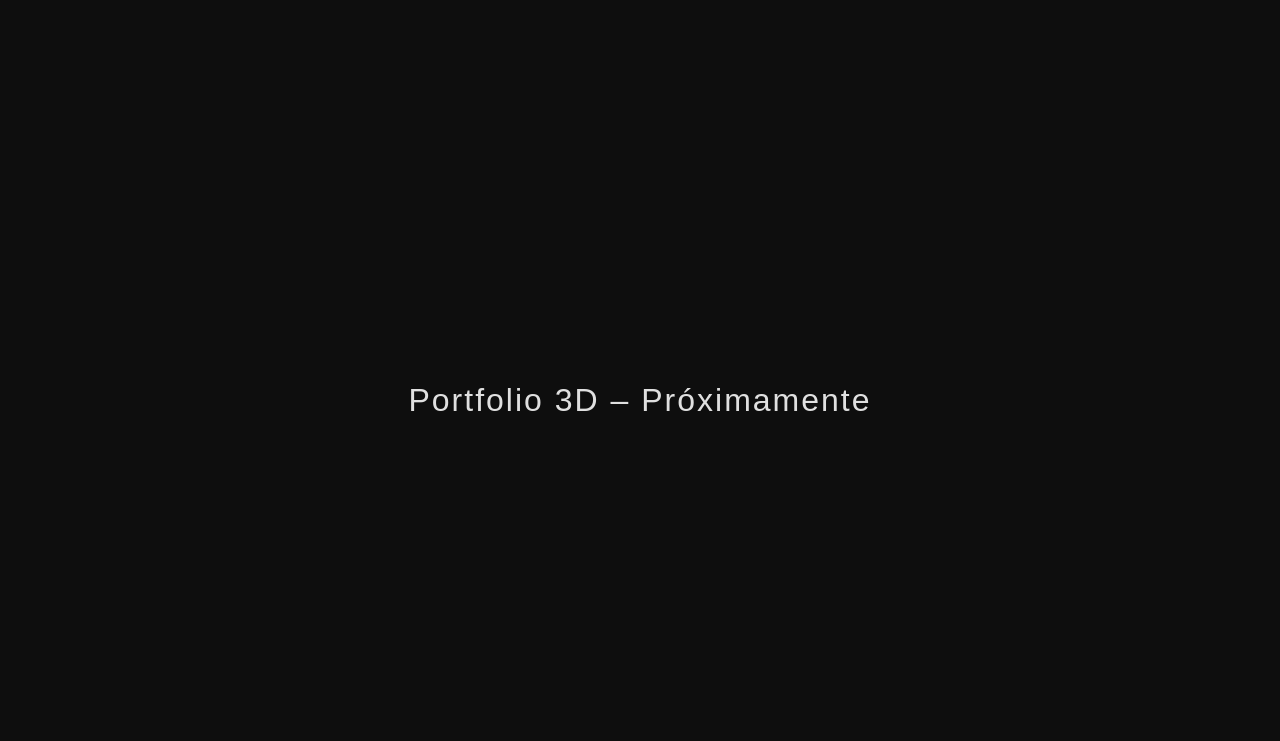
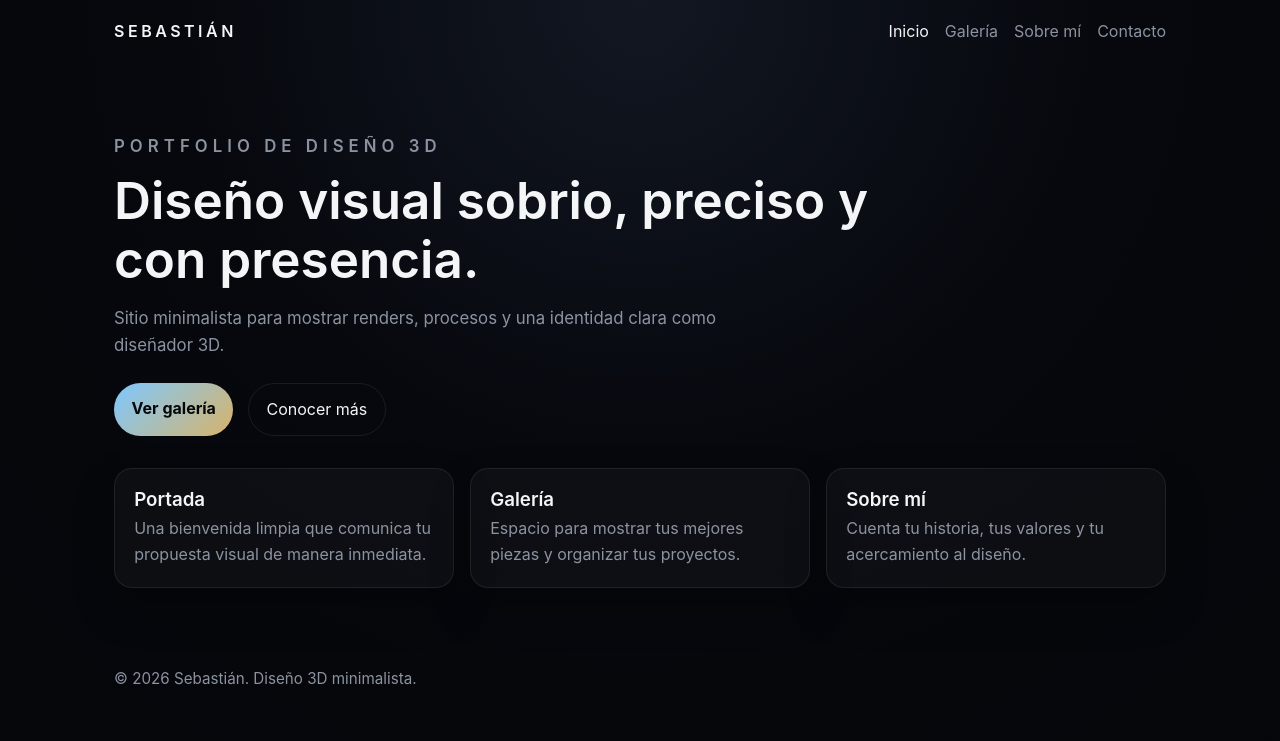
Before and after one commit to sade-3d-cmyk/3D_PortfolioWeb, a plain HTML site: page index.html in a window 1280 px wide. Drawn offline with Linux system fonts and the light colour scheme.

Commit message:
Añadir archivos HTML y CSS para las secciones de "Sobre mí", "Contacto" y "Galería", y actualizar el index.html con un diseño mejorado. Incluir script para mostrar el año actual en el pie de página.

```diff
--- /dev/null
+++ b/css/styles.css
@@ -0,0 +1,191 @@
+:root {
+  --bg: #06080d;
+  --surface: #10151d;
+  --surface-2: #171d27;
+  --text: #f4f5f7;
+  --muted: #8c93a0;
+  --accent: #7ec8ff;
+  --accent-2: #d8b36a;
+  --border: rgba(255, 255, 255, 0.08);
+  --shadow: 0 20px 40px rgba(0, 0, 0, 0.25);
+}
+
+* {
+  box-sizing: border-box;
+}
+
+body {
+  margin: 0;
+  min-height: 100vh;
+  font-family: "Inter", "Segoe UI", Roboto, Arial, sans-serif;
+  background: radial-gradient(circle at top, #121722 0%, var(--bg) 45%, #04060a 100%);
+  color: var(--text);
+  line-height: 1.6;
+}
+
+a {
+  color: inherit;
+  text-decoration: none;
+}
+
+.site-header {
+  display: flex;
+  justify-content: space-between;
+  align-items: center;
+  max-width: 1100px;
+  margin: 0 auto;
+  padding: 1.2rem 1.5rem 0;
+}
+
+.brand {
+  font-size: 1rem;
+  font-weight: 600;
+  letter-spacing: 0.22em;
+  text-transform: uppercase;
+}
+
+.site-nav {
+  display: flex;
+  gap: 1rem;
+  flex-wrap: wrap;
+}
+
+.site-nav a {
+  color: var(--muted);
+  transition: color 0.2s ease;
+}
+
+.site-nav a:hover,
+.site-nav a.active {
+  color: var(--text);
+}
+
+.page-shell {
+  max-width: 1100px;
+  margin: 0 auto;
+  padding: 2.5rem 1.5rem 4rem;
+}
+
+.hero {
+  padding: 3rem 0 2rem;
+}
+
+.eyebrow {
+  margin: 0 0 0.7rem;
+  color: var(--accent);
+  font-size: 0.8rem;
+  font-weight: 600;
+  letter-spacing: 0.3em;
+  text-transform: uppercase;
+}
+
+h1, h2, h3 {
+  font-weight: 600;
+  line-height: 1.15;
+}
+
+h1 {
+  max-width: 760px;
+  font-size: clamp(2rem, 4vw, 3.3rem);
+  margin: 0 0 1rem;
+}
+
+.hero p {
+  max-width: 680px;
+  color: var(--muted);
+  font-size: 1.05rem;
+}
+
+.hero-actions {
+  display: flex;
+  gap: 0.9rem;
+  margin-top: 1.5rem;
+  flex-wrap: wrap;
+}
+
+.button {
+  padding: 0.8rem 1.1rem;
+  border: 1px solid var(--border);
+  border-radius: 999px;
+  background: transparent;
+  color: var(--text);
+  transition: transform 0.2s ease, border-color 0.2s ease;
+}
+
+.button:hover {
+  transform: translateY(-2px);
+  border-color: var(--accent);
+}
+
+.button.primary {
+  background: linear-gradient(135deg, var(--accent), var(--accent-2));
+  color: #05070b;
+  border: none;
+  font-weight: 700;
+}
+
+.grid {
+  display: grid;
+  gap: 1rem;
+  grid-template-columns: repeat(auto-fit, minmax(220px, 1fr));
+}
+
+.card {
+  background: rgba(255, 255, 255, 0.03);
+  border: 1px solid var(--border);
+  border-radius: 18px;
+  padding: 1.2rem;
+  box-shadow: var(--shadow);
+}
+
+.card h3 {
+  margin-top: 0;
+  margin-bottom: 0.4rem;
+}
+
+.card p {
+  color: var(--muted);
+  margin: 0;
+}
+
+.page-intro {
+  margin-bottom: 2rem;
+}
+
+.page-intro p {
+  color: var(--muted);
+  max-width: 680px;
+}
+
+.list {
+  display: grid;
+  gap: 1rem;
+}
+
+.contact-card {
+  background: rgba(255, 255, 255, 0.03);
+  border: 1px solid var(--border);
+  border-radius: 18px;
+  padding: 1.4rem;
+  box-shadow: var(--shadow);
+}
+
+footer {
+  max-width: 1100px;
+  margin: 0 auto;
+  padding: 0 1.5rem 2rem;
+  color: var(--muted);
+  font-size: 0.95rem;
+}
+
+@media (max-width: 700px) {
+  .site-header {
+    flex-direction: column;
+    align-items: flex-start;
+    gap: 0.7rem;
+  }
+
+  .hero {
+    padding-top: 2rem;
+  }
+}
--- a/index.html
+++ b/index.html
@@ -1,27 +1,54 @@
 <!DOCTYPE html>
 <html lang="es">
-<head>
-    <meta charset="UTF-8">
-    <meta name="viewport" content="width=device-width, initial-scale=1.0">
-    <title>Portfolio 3D – Sebastián</title>
-    <style>
-        body {
-            margin: 0;
-            background: #0e0e0e;
-            color: #e0e0e0;
-            font-family: Arial, sans-serif;
-            display: flex;
-            justify-content: center;
-            align-items: center;
-            height: 100vh;
-        }
-        h1 {
-            font-weight: 300;
-            letter-spacing: 2px;
-        }
-    </style>
-</head>
-<body>
-    <h1>Portfolio 3D – Próximamente</h1>
-</body>
+  <head>
+    <meta charset="UTF-8" />
+    <meta name="viewport" content="width=device-width, initial-scale=1.0" />
+    <title>Portfolio 3D | Sebastián</title>
+    <link rel="stylesheet" href="css/styles.css" />
+  </head>
+  <body>
+    <header class="site-header">
+      <a class="brand" href="index.html">Sebastián</a>
+      <nav class="site-nav">
+        <a class="active" href="index.html">Inicio</a>
+        <a href="gallery.html">Galería</a>
+        <a href="about.html">Sobre mí</a>
+        <a href="contact.html">Contacto</a>
+      </nav>
+    </header>
+
+    <main class="page-shell">
+      <section class="hero">
+        <p class="eyebrow">Portfolio de diseño 3D</p>
+        <h1>Diseño visual sobrio, preciso y con presencia.</h1>
+        <p>Sitio minimalista para mostrar renders, procesos y una identidad clara como diseñador 3D.</p>
+
+        <div class="hero-actions">
+          <a class="button primary" href="gallery.html">Ver galería</a>
+          <a class="button" href="about.html">Conocer más</a>
+        </div>
+      </section>
+
+      <section class="grid">
+        <article class="card">
+          <h3>Portada</h3>
+          <p>Una bienvenida limpia que comunica tu propuesta visual de manera inmediata.</p>
+        </article>
+        <article class="card">
+          <h3>Galería</h3>
+          <p>Espacio para mostrar tus mejores piezas y organizar tus proyectos.</p>
+        </article>
+        <article class="card">
+          <h3>Sobre mí</h3>
+          <p>Cuenta tu historia, tus valores y tu acercamiento al diseño.</p>
+        </article>
+      </section>
+    </main>
+
+    <footer>
+      <p>© <span id="year"></span> Sebastián. Diseño 3D minimalista.</p>
+    </footer>
+
+    <script src="js/main.js"></script>
+  </body>
 </html>
--- /dev/null
+++ b/js/main.js
@@ -0,0 +1,6 @@
+document.addEventListener('DOMContentLoaded', () => {
+  const year = document.getElementById('year');
+  if (year) {
+    year.textContent = new Date().getFullYear();
+  }
+});
```
Also changed, not shown: about.html (added, +45 -0 lines), contact.html (added, +40 -0 lines), gallery.html (added, +49 -0 lines).
